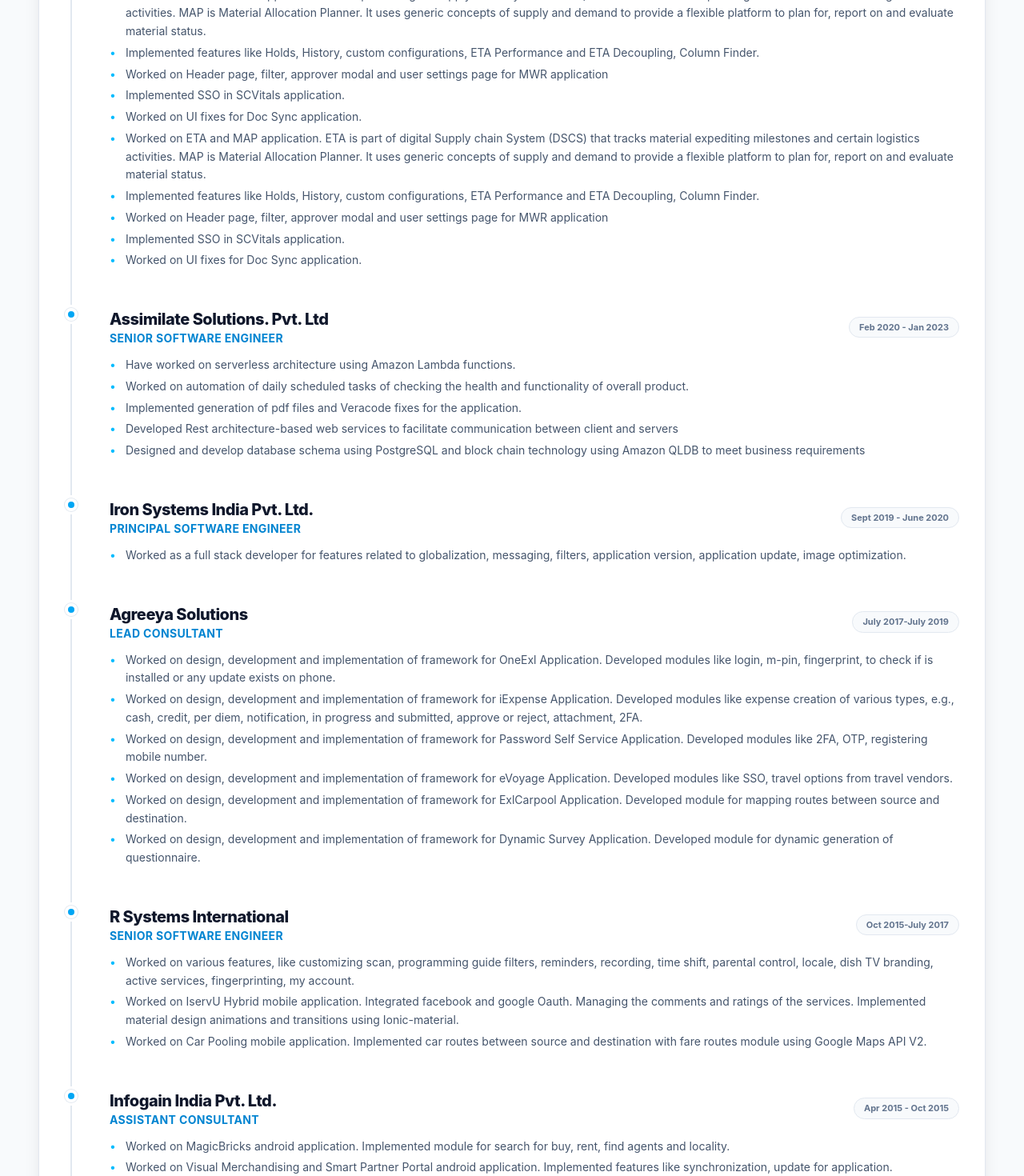
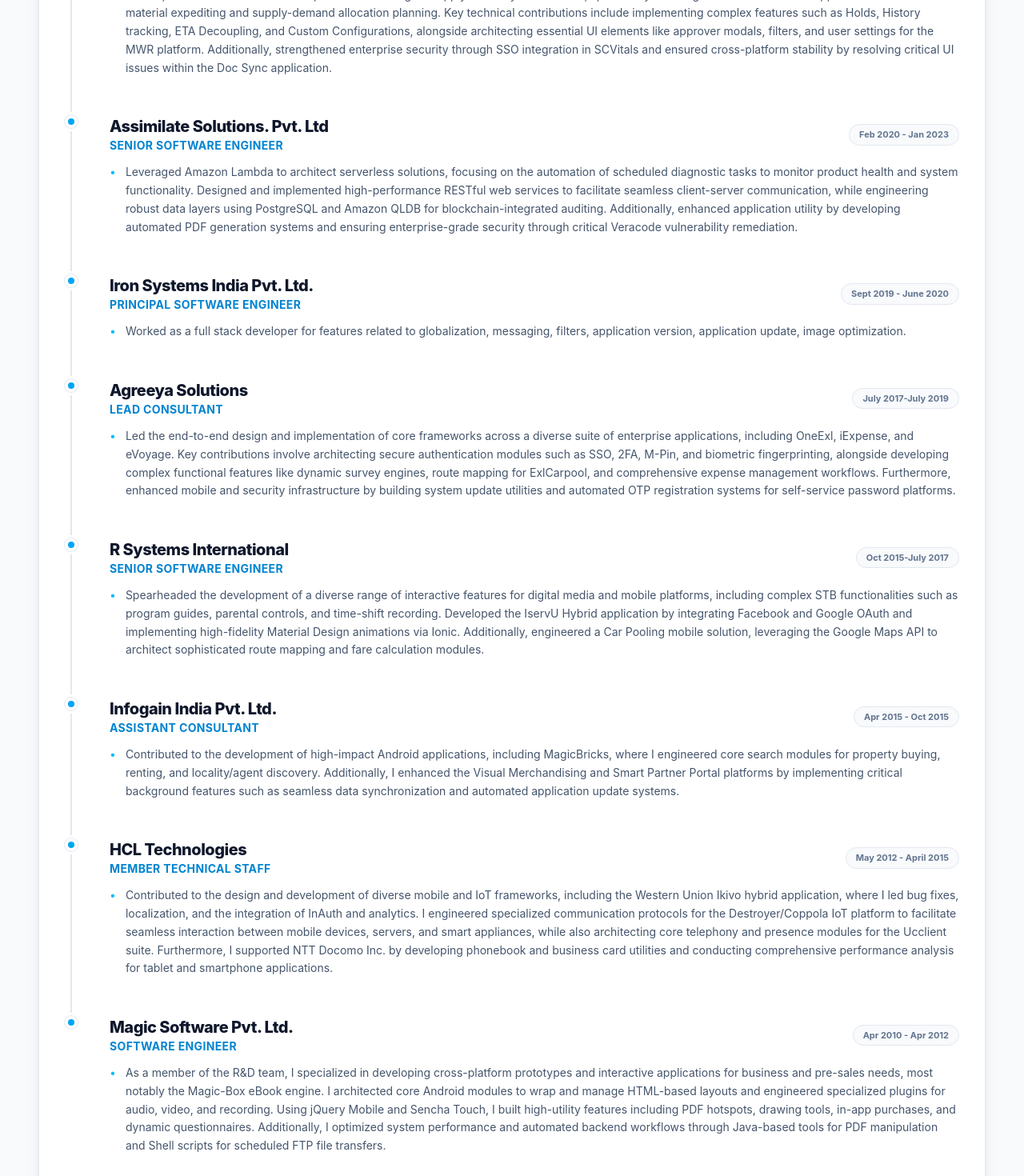
Before and after one commit to namrta-saxena/namrta-saxena.github.io, a React (Vite) app: page / in a window 1280 px wide. Shown: the part 900-2370 px from the top of the page at 80% size. Built offline with nearby package versions, Linux system fonts and the light colour scheme.

Commit message:
updated the experience text for companies

```diff
--- a/src/components/sections/ExperienceTimeline.jsx
+++ b/src/components/sections/ExperienceTimeline.jsx
@@ -50,17 +50,7 @@
             role: "Lead Consultant",
             duration: "Feb 2023 - Feb 2026",
             responsibilities: [
-                "Worked on ETA and MAP application. ETA is part of digital Supply chain System (DSCS) that tracks material expediting milestones and certain logistics activities. MAP is Material Allocation Planner. It uses generic concepts of supply and demand to provide a flexible platform to plan for, report on and evaluate material status.",
-                "Implemented features like Holds, History, custom configurations, ETA Performance and ETA Decoupling, Column Finder.",
-                "Worked on Header page, filter, approver modal and user settings page for MWR application",
-                "Implemented SSO in SCVitals application.",
-                "Worked on UI fixes for Doc Sync application.",
-                "Worked on ETA and MAP application. ETA is part of digital Supply chain System (DSCS) that tracks material expediting milestones and certain logistics activities. MAP is Material Allocation Planner. It uses generic concepts of supply and demand to provide a flexible platform to plan for, report on and evaluate material status.",
-                "Implemented features like Holds, History, custom configurations, ETA Performance and ETA Decoupling, Column Finder.",
-                "Worked on Header page, filter, approver modal and user settings page for MWR application",
-                "Implemented SSO in SCVitals application.",
-                "Worked on UI fixes for Doc Sync application."
-
+                "Developed and enhanced core components of the Digital Supply Chain System (DSCS), specifically focusing on the ETA and MAP applications to streamline material expediting and supply-demand allocation planning. Key technical contributions include implementing complex features such as Holds, History tracking, ETA Decoupling, and Custom Configurations, alongside architecting essential UI elements like approver modals, filters, and user settings for the MWR platform. Additionally, strengthened enterprise security through SSO integration in SCVitals and ensured cross-platform stability by resolving critical UI issues within the Doc Sync application."
             ]
         },
         {
@@ -68,12 +58,7 @@
             role: "Senior Software Engineer",
             duration: "Feb 2020 - Jan 2023",
             responsibilities: [
-                "Have worked on serverless architecture using Amazon Lambda functions.",
-                "Worked on automation of daily scheduled tasks of checking the health and functionality of overall product.",
-                "Implemented generation of pdf files and Veracode fixes for the application.",
-                "Developed Rest architecture-based web services to facilitate communication between client and servers",
-                "Designed and develop database schema using PostgreSQL and block chain technology using Amazon QLDB to meet business requirements"
-
+                "Leveraged Amazon Lambda to architect serverless solutions, focusing on the automation of scheduled diagnostic tasks to monitor product health and system functionality. Designed and implemented high-performance RESTful web services to facilitate seamless client-server communication, while engineering robust data layers using PostgreSQL and Amazon QLDB for blockchain-integrated auditing. Additionally, enhanced application utility by developing automated PDF generation systems and ensuring enterprise-grade security through critical Veracode vulnerability remediation."
             ]
         }, {
             company: "Iron Systems India Pvt. Ltd.",
@@ -88,12 +73,7 @@
             role: "Lead Consultant",
             duration: "July 2017-July 2019",
             responsibilities: [
-                "Worked on design, development and implementation of framework for OneExl Application. Developed modules like login, m-pin, fingerprint, to check if is installed or any update exists on phone.",
-                "Worked on design, development and implementation of framework for iExpense Application. Developed modules like expense creation of various types, e.g., cash, credit, per diem, notification, in progress and submitted, approve or reject, attachment, 2FA.",
-                "Worked on design, development and implementation of framework for Password Self Service Application. Developed modules like 2FA, OTP, registering mobile number.",
-                "Worked on design, development and implementation of framework for eVoyage Application. Developed modules like SSO, travel options from travel vendors.",
-                "Worked on design, development and implementation of framework for ExlCarpool Application. Developed module for mapping routes between source and destination.",
-                "Worked on design, development and implementation of framework for Dynamic Survey Application. Developed module for dynamic generation of questionnaire."
+                "Led the end-to-end design and implementation of core frameworks across a diverse suite of enterprise applications, including OneExl, iExpense, and eVoyage. Key contributions involve architecting secure authentication modules such as SSO, 2FA, M-Pin, and biometric fingerprinting, alongside developing complex functional features like dynamic survey engines, route mapping for ExlCarpool, and comprehensive expense management workflows. Furthermore, enhanced mobile and security infrastructure by building system update utilities and automated OTP registration systems for self-service password platforms."
             ]
         },
         {
@@ -101,9 +81,7 @@
             role: "Senior Software Engineer",
             duration: "Oct 2015-July 2017",
             responsibilities: [
-                "Worked on various features, like customizing scan, programming guide filters, reminders, recording, time shift, parental control, locale, dish TV branding, active services, fingerprinting, my account.",
-                "Worked on IservU Hybrid mobile application. Integrated facebook and google Oauth. Managing the comments and ratings of the services. Implemented material design animations and transitions using Ionic-material.",
-                "Worked on Car Pooling mobile application. Implemented car routes between source and destination with fare routes module using Google Maps API V2."
+                "Spearheaded the development of a diverse range of interactive features for digital media and mobile platforms, including complex STB functionalities such as program guides, parental controls, and time-shift recording. Developed the IservU Hybrid application by integrating Facebook and Google OAuth and implementing high-fidelity Material Design animations via Ionic. Additionally, engineered a Car Pooling mobile solution, leveraging the Google Maps API to architect sophisticated route mapping and fare calculation modules."
             ]
         },
         {
@@ -111,8 +89,7 @@
             role: "Assistant Consultant",
             duration: "Apr 2015 - Oct 2015",
             responsibilities: [
-                "Worked on MagicBricks android application. Implemented module for search for buy, rent, find agents and locality.",
-                "Worked on Visual Merchandising and Smart Partner Portal android application. Implemented features like synchronization, update for application."
+                "Contributed to the development of high-impact Android applications, including MagicBricks, where I engineered core search modules for property buying, renting, and locality/agent discovery. Additionally, I enhanced the Visual Merchandising and Smart Partner Portal platforms by implementing critical background features such as seamless data synchronization and automated application update systems."
             ]
         },
         {
@@ -120,10 +97,7 @@
             role: "Member Technical Staff",
             duration: "May 2012 - April 2015",
             responsibilities: [
-                "Worked on Western Union Ikivo hybrid application, was involved in bug fixing, enhancements, optimization and localization. Implemented features involving analytics and In Auth.",
-                "Worked on design, development and implementation of framework for Destroyer/Coppola Application. Developed features that require communication between phone and Oven/Fridge and Server.",
-                "Worked on design, development and implementation of framework for Ucclient Application. Developed modules like contacts, presence, groups, communication, and telephony.",
-                "Worked for NTT Docomo Inc. on Phonebook, UIBatman and Business Card. Involved in performance analysis of tablet and phone application."
+                "Contributed to the design and development of diverse mobile and IoT frameworks, including the Western Union Ikivo hybrid application, where I led bug fixes, localization, and the integration of InAuth and analytics. I engineered specialized communication protocols for the Destroyer/Coppola IoT platform to facilitate seamless interaction between mobile devices, servers, and smart appliances, while also architecting core telephony and presence modules for the Ucclient suite. Furthermore, I supported NTT Docomo Inc. by developing phonebook and business card utilities and conducting comprehensive performance analysis for tablet and smartphone applications."
             ]
         },
         {
@@ -131,15 +105,7 @@
             role: "Software Engineer",
             duration: "Apr 2010 - Apr 2012",
             responsibilities: [
-                "Worked as a member of R & D team and was involved in developing prototype applications for business needs and pre sales purposes.",
-                "Worked on Magic-Box (eBook engine) which involves development and maintenance of a cross platform application which displays eBook in an interactive way.",
-                "Developed module for Android platform that wraps the html code of eBook engine which handles the layout of eBook.",
-                "Developed audio, video, recording plugin for eBook",
-                "Developed modules in jQuery-mobile for eBook like drawing, notes, audio, video, pdf hotspot.",
-                "Developed modules in Sencha Touch like questionnaire, In-app Purchase",
-                "Implemented shell scripts for transferring files to server using ftp at specific scheduled time.",
-                "Worked on Tools Automation and developed features in Java like splitting Pdf file into multiple files and rasterizing of images.",
-                "Worked on improving the performance of application. "
+                "As a member of the R&D team, I specialized in developing cross-platform prototypes and interactive applications for business and pre-sales needs, most notably the Magic-Box eBook engine. I architected core Android modules to wrap and manage HTML-based layouts and engineered specialized plugins for audio, video, and recording. Using jQuery Mobile and Sencha Touch, I built high-utility features including PDF hotspots, drawing tools, in-app purchases, and dynamic questionnaires. Additionally, I optimized system performance and automated backend workflows through Java-based tools for PDF manipulation and Shell scripts for scheduled FTP file transfers."
             ]
         },
         // Add more entries here to total 14 years
```
